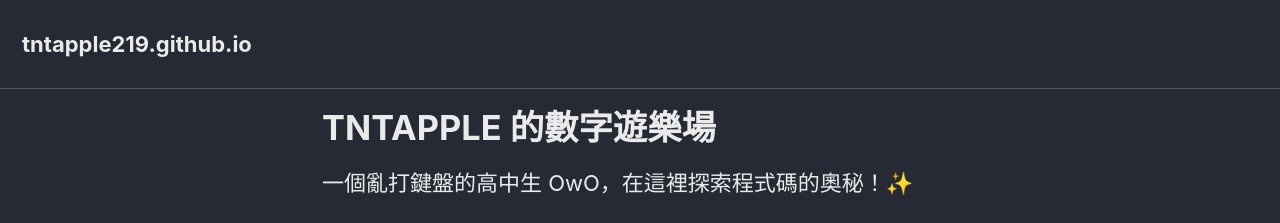
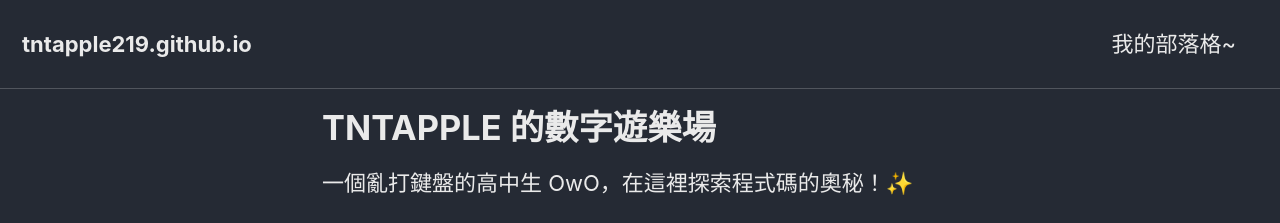
Before and after one commit to tntapple219/tntapple219.github.io, a Jekyll site: the page built from index.md, in a window 1280 px wide. Shown: the top 223 px of the page. Built offline with Jekyll 4.4.1, drawn with Linux system fonts in a browser that asks for light colours; cached includes are drawn as plain includes.

Commit message:
update website

```diff
--- a/_data/navigation.yml
+++ b/_data/navigation.yml
@@ -1,2 +1,4 @@
 # main links
 main:
+  - title: "我的部落格~"
+    url: https://blog.tntappleserver.xyz
--- /dev/null
+++ b/google01b1c2fe2fe4e57a.html
@@ -0,0 +1 @@
+google-site-verification: google01b1c2fe2fe4e57a.html
```
